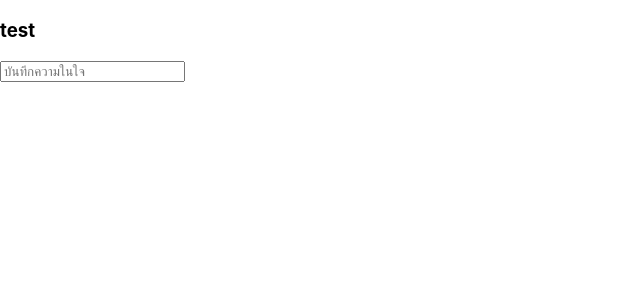
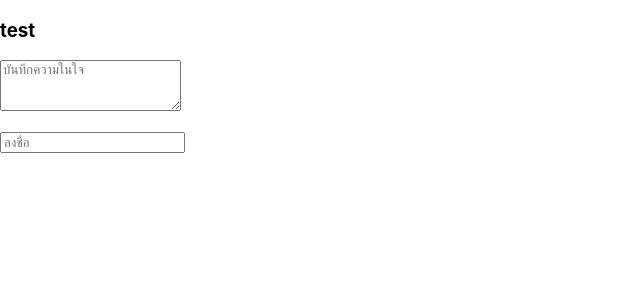
Before and after one commit to BoyThawatchai/note, a React (Create React App) app: page / in a window 1280 px wide. Shown: the top 300 px of the page, without its empty margins (0-640 px from the left). Built offline with nearby package versions, Linux system fonts and the light colour scheme.

Commit message:
Change input

```diff
--- a/src/App.js
+++ b/src/App.js
@@ -2,7 +2,21 @@ import React, {useState} from 'react';
 import './App.css';
 
 function App() {
-  const [noteConten, setNoteContent] = useState('');
+  const [note, setNote] = useState({
+    content: "",
+    author: ""
+  });
+
+
+  function onNoteValueChange (event) {
+    const {name, value} = event.target
+    setNote((prevNote) => {
+      return {
+        ...prevNote, [name]:value
+      }
+    });
+  }
+
 
 
   return (
@@ -12,8 +26,11 @@ function App() {
       <div className='app-container'>
         <h3> test</h3>
         <p>
-          <input type="text" placeholder='บันทึกความในใจ' value={noteConten} onChange={(event) => {
-            setNoteContent(event.target.value)}}
+          <textarea rows={3} placeholder='บันทึกความในใจ' name="content" value={note.content} onChange={onNoteValueChange}
+          />
+        </p>
+        <p>
+          <input type="text" placeholder='ลงชื่อ' name='author' value={note.author} onChange={onNoteValueChange}
           />
         </p>
 
```
